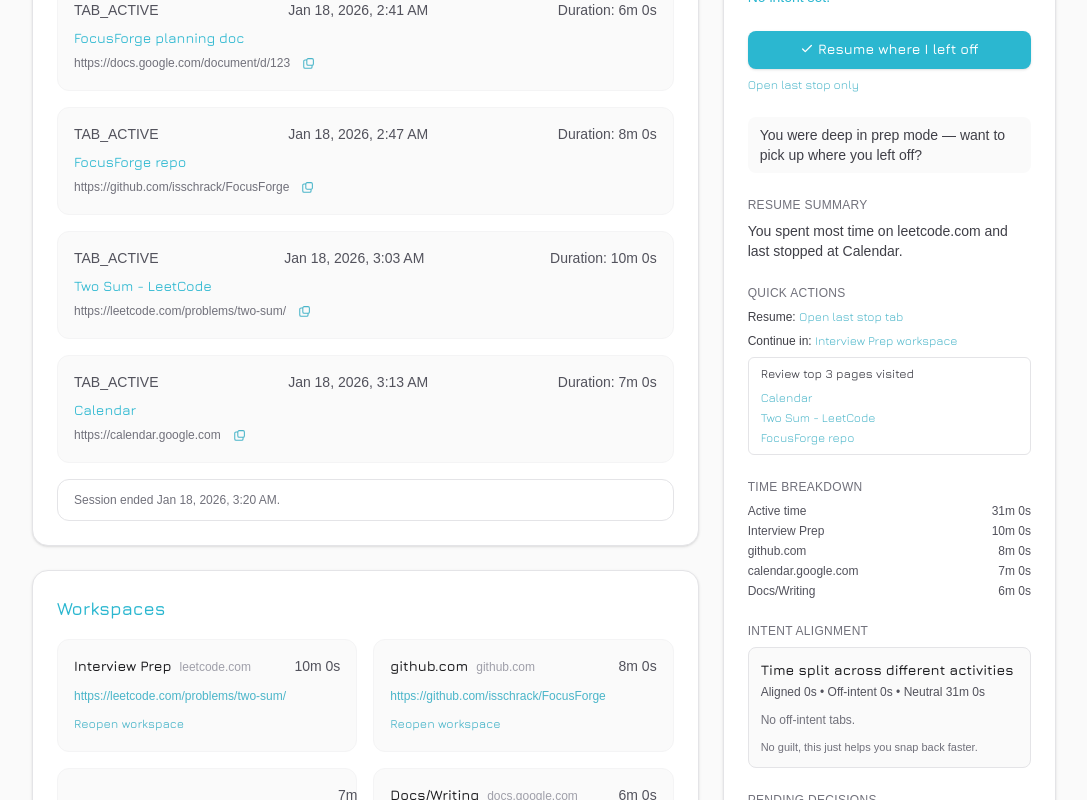
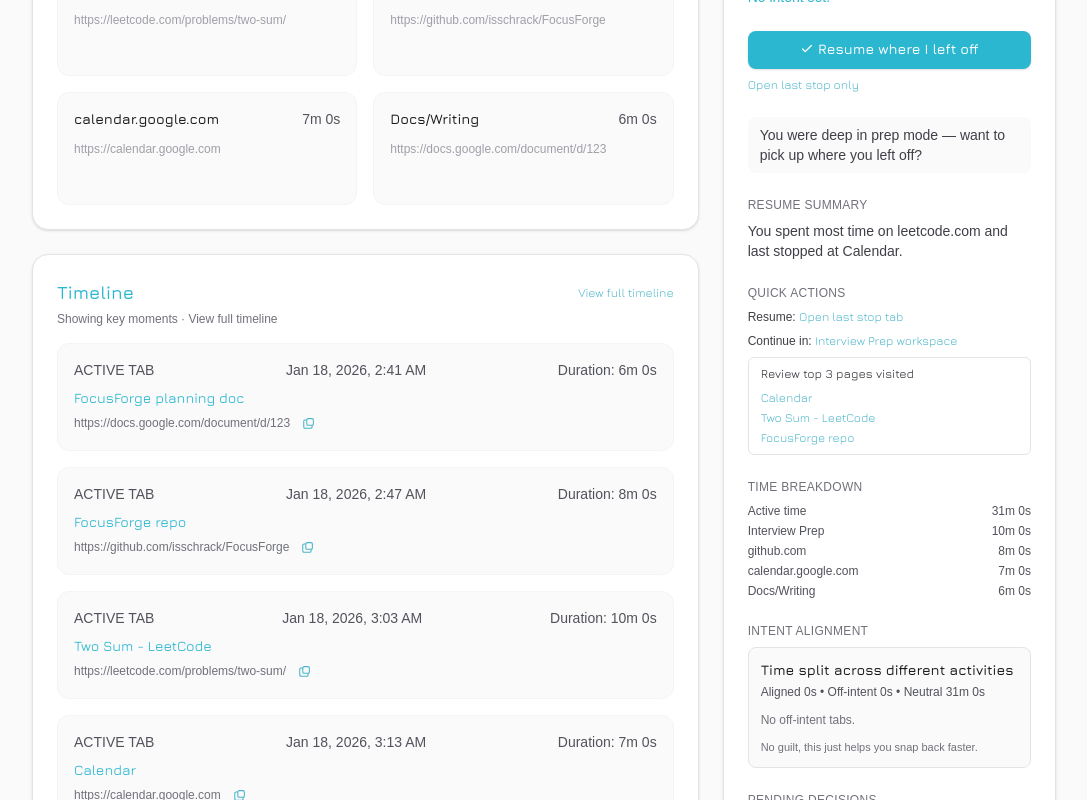
Before and after one commit to stripathy1999/FocusForge, a Next.js app: page /session/demo in a window 1280 px wide. Shown: the part 320-1120 px from the top of the page, without its empty margins (96-1183 px from the left). Built offline with nearby package versions, Linux system fonts and the light colour scheme.

Commit message:
Update SessionDetail: add hover effects, reorganize layout, and improve UI

```diff
--- a/app/session/_components/SessionDetail.tsx
+++ b/app/session/_components/SessionDetail.tsx
@@ -33,6 +33,13 @@
   const minutes = Math.floor(seconds / 60);
   const remainder = seconds % 60;
   return `${minutes}m ${remainder}s`;
+}
+
+function formatEventType(type: string) {
+  if (type === "TAB_ACTIVE") {
+    return "ACTIVE TAB";
+  }
+  return type;
 }
 
 export function SessionDetail({ session, computedSummary }: SessionDetailProps) {
@@ -76,6 +83,146 @@
         <section className="grid gap-6 lg:grid-cols-[2fr_1fr]">
           <div className="flex flex-col gap-6">
             <div className="rounded-2xl border border-zinc-200 bg-white p-6 shadow-sm">
+              <h2
+                className="text-lg font-semibold"
+                style={{ fontFamily: 'var(--font-jura), sans-serif', color: '#2BB7D0' }}
+              >
+                Workspaces
+              </h2>
+              {computedSummary.background && (
+                <label className="mt-3 inline-flex items-center gap-2 text-xs text-zinc-600">
+                  <input
+                    type="checkbox"
+                    checked={showBackground}
+                    onChange={(event) => setShowBackground(event.target.checked)}
+                  />
+                  Show Background/Auth (hidden by default)
+                </label>
+              )}
+              <div className="mt-4 grid gap-4 md:grid-cols-2">
+                {computedSummary.domains.length === 0 ? (
+                  <p className="text-sm text-zinc-500">
+                    No workspace data yet.
+                  </p>
+                ) : (
+                  computedSummary.domains.map((domain) => (
+                    <div
+                      key={domain.domain}
+                      className={`group rounded-xl border border-zinc-100 bg-zinc-50 p-4 transition-all duration-200 ${
+                        domain.topUrls.length > 0
+                          ? "cursor-pointer hover:border-[#2BB7D0] hover:bg-white hover:shadow-lg hover:scale-[1.02] hover:-translate-y-0.5"
+                          : ""
+                      }`}
+                      onClick={() => {
+                        if (domain.topUrls.length > 0) {
+                          handleReopen(domain.topUrls);
+                        }
+                      }}
+                    >
+                      <div className="flex items-center justify-between text-sm">
+                        <div>
+                          <span className="font-semibold font-jura">{domain.label}</span>
+                        </div>
+                        <span className="text-zinc-600">
+                          {formatDuration(domain.timeSec)}
+                        </span>
+                      </div>
+                      <div className="mt-3 flex flex-col gap-1 text-xs text-zinc-400">
+                        {domain.topUrls.length === 0 ? (
+                          <span>No URLs captured.</span>
+                        ) : (
+                          domain.topUrls.map((url) => (
+                            <a
+                              key={url}
+                              href={url}
+                              target="_blank"
+                              rel="noreferrer"
+                              className="truncate underline-offset-4 hover:underline text-zinc-400"
+                              onClick={(e) => e.stopPropagation()}
+                            >
+                              {url}
+                            </a>
+                          ))
+                        )}
+                      </div>
+                      {domain.topUrls.length > 0 && (
+                        <button
+                          type="button"
+                          className="mt-3 inline-flex items-center text-xs font-medium opacity-0 group-hover:opacity-100 transition-opacity duration-200"
+                          style={{ fontFamily: 'var(--font-jura), sans-serif', color: '#4AB5C9' }}
+                          onClick={(e) => {
+                            e.stopPropagation();
+                            handleReopen(domain.topUrls);
+                          }}
+                        >
+                          Click to reopen workspace
+                        </button>
+                      )}
+                    </div>
+                  ))
+                )}
+                {showBackground && computedSummary.background && (
+                  <div
+                    className={`group rounded-xl border border-dashed border-zinc-200 bg-white p-4 transition-all duration-200 ${
+                      computedSummary.background.topUrls.length > 0
+                        ? "cursor-pointer hover:border-[#2BB7D0] hover:bg-zinc-50 hover:shadow-lg hover:scale-[1.02] hover:-translate-y-0.5"
+                        : ""
+                    }`}
+                    onClick={() => {
+                      if (computedSummary.background && computedSummary.background.topUrls.length > 0) {
+                        handleReopen(computedSummary.background.topUrls);
+                      }
+                    }}
+                  >
+                    <div className="flex items-center justify-between text-sm">
+                      <div>
+                        <span className="font-semibold font-jura">
+                          {computedSummary.background.label}
+                        </span>
+                      </div>
+                      <span className="text-zinc-600">
+                        {formatDuration(computedSummary.background.timeSec)}
+                      </span>
+                    </div>
+                    <div className="mt-3 flex flex-col gap-1 text-xs text-zinc-400">
+                      {computedSummary.background.topUrls.length === 0 ? (
+                        <span>No URLs captured.</span>
+                      ) : (
+                        computedSummary.background.topUrls.map((url) => (
+                          <a
+                            key={url}
+                            href={url}
+                            target="_blank"
+                            rel="noreferrer"
+                            className="truncate underline-offset-4 hover:underline text-zinc-400"
+                            onClick={(e) => e.stopPropagation()}
+                          >
+                            {url}
+                          </a>
+                        ))
+                      )}
+                    </div>
+                    {computedSummary.background.topUrls.length > 0 && (
+                      <button
+                        type="button"
+                        className="mt-3 inline-flex items-center text-xs font-medium opacity-0 group-hover:opacity-100 transition-opacity duration-200"
+                        style={{ fontFamily: 'var(--font-jura), sans-serif', color: '#4AB5C9' }}
+                        onClick={(e) => {
+                          e.stopPropagation();
+                          if (computedSummary.background) {
+                            handleReopen(computedSummary.background.topUrls);
+                          }
+                        }}
+                      >
+                        Click to reopen workspace
+                      </button>
+                    )}
+                  </div>
+                )}
+              </div>
+            </div>
+
+            <div className="rounded-2xl border border-zinc-200 bg-white p-6 shadow-sm">
               <div className="flex items-center justify-between">
                 <h2
                   className="text-lg font-semibold"
@@ -106,7 +253,11 @@
                   keyTimeline.map((event) => (
                     <div
                       key={`${event.ts}-${event.type}`}
-                      className="rounded-xl border border-zinc-100 bg-zinc-50 p-4"
+                      className={`rounded-xl border border-zinc-100 bg-zinc-50 p-4 transition-all duration-200 ${
+                        event.url && event.type !== "BREAK"
+                          ? "hover:border-[#2BB7D0] hover:bg-white hover:shadow-lg hover:scale-[1.02] hover:-translate-y-0.5"
+                          : "hover:border-zinc-200 hover:bg-white hover:shadow-md"
+                      }`}
                     >
                       {event.type === "BREAK" ? (
                         <div className="text-xs text-zinc-500">
@@ -118,7 +269,7 @@
                       ) : (
                         <>
                           <div className="flex flex-wrap items-center justify-between gap-2 text-sm text-zinc-600">
-                            <span>{event.type}</span>
+                            <span>{formatEventType(event.type)}</span>
                             <span>{formatDate(event.ts)}</span>
                             <span>
                               Duration: {formatDuration(event.durationSec)}
@@ -135,9 +286,10 @@
                                   type="button"
                                   className="flex-shrink-0 rounded p-1 hover:bg-zinc-200 transition-colors"
                                   title="Copy URL"
-                                  onClick={() =>
-                                    navigator.clipboard.writeText(event.url)
-                                  }
+                                  onClick={(e) => {
+                                    e.stopPropagation();
+                                    navigator.clipboard.writeText(event.url);
+                                  }}
                                 >
                                   <svg
                                     width="14"
@@ -174,114 +326,6 @@
                 {session.status === "auto_ended" && (
                   <div className="rounded-xl border border-zinc-200 bg-white px-4 py-3 text-xs text-zinc-500">
                     Session auto-ended after inactivity.
-                  </div>
-                )}
-              </div>
-            </div>
-
-            <div className="rounded-2xl border border-zinc-200 bg-white p-6 shadow-sm">
-              <h2
-                className="text-lg font-semibold"
-                style={{ fontFamily: 'var(--font-jura), sans-serif', color: '#2BB7D0' }}
-              >
-                Workspaces
-              </h2>
-              {computedSummary.background && (
-                <label className="mt-3 inline-flex items-center gap-2 text-xs text-zinc-600">
-                  <input
-                    type="checkbox"
-                    checked={showBackground}
-                    onChange={(event) => setShowBackground(event.target.checked)}
-                  />
-                  Show Background/Auth (hidden by default)
-                </label>
-              )}
-              <div className="mt-4 grid gap-4 md:grid-cols-2">
-                {computedSummary.domains.length === 0 ? (
-                  <p className="text-sm text-zinc-500">
-                    No workspace data yet.
-                  </p>
-                ) : (
-                  computedSummary.domains.map((domain) => (
-                    <div
-                      key={domain.domain}
-                      className="rounded-xl border border-zinc-100 bg-zinc-50 p-4"
-                    >
-                      <div className="flex items-center justify-between text-sm">
-                        <div>
-                          <span className="font-semibold font-jura">{domain.label}</span>
-                          <span className="ml-2 text-xs text-zinc-400">
-                            {domain.domain}
-                          </span>
-                        </div>
-                        <span className="text-zinc-600">
-                          {formatDuration(domain.timeSec)}
-                        </span>
-                      </div>
-                      <div className="mt-3 flex flex-col gap-1 text-xs text-zinc-600">
-                        {domain.topUrls.length === 0 ? (
-                          <span>No URLs captured.</span>
-                        ) : (
-                          domain.topUrls.map((url) => (
-                            <a
-                              key={url}
-                              href={url}
-                              target="_blank"
-                              rel="noreferrer"
-                              className="truncate underline-offset-4 hover:underline"
-                              style={{ color: '#4AB5C9' }}
-                            >
-                              {url}
-                            </a>
-                          ))
-                        )}
-                      </div>
-                      {domain.topUrls.length > 0 && (
-                        <button
-                          type="button"
-                          className="mt-3 inline-flex items-center text-xs font-medium underline-offset-4 hover:underline"
-                          style={{ fontFamily: 'var(--font-jura), sans-serif', color: '#4AB5C9' }}
-                          onClick={() => handleReopen(domain.topUrls)}
-                        >
-                          Reopen workspace
-                        </button>
-                      )}
-                    </div>
-                  ))
-                )}
-                {showBackground && computedSummary.background && (
-                  <div className="rounded-xl border border-dashed border-zinc-200 bg-white p-4">
-                    <div className="flex items-center justify-between text-sm">
-                      <div>
-                        <span className="font-semibold font-jura">
-                          {computedSummary.background.label}
-                        </span>
-                        <span className="ml-2 text-xs text-zinc-400">
-                          {computedSummary.background.domains.join(", ")}
-                        </span>
-                      </div>
-                      <span className="text-zinc-600">
-                        {formatDuration(computedSummary.background.timeSec)}
-                      </span>
-                    </div>
-                    <div className="mt-3 flex flex-col gap-1 text-xs text-zinc-600">
-                      {computedSummary.background.topUrls.length === 0 ? (
-                        <span>No URLs captured.</span>
-                      ) : (
-                        computedSummary.background.topUrls.map((url) => (
-                          <a
-                            key={url}
-                            href={url}
-                            target="_blank"
-                            rel="noreferrer"
-                            className="truncate underline-offset-4 hover:underline"
-                            style={{ color: '#5BC5D9' }}
-                          >
-                            {url}
-                          </a>
-                        ))
-                      )}
-                    </div>
                   </div>
                 )}
               </div>
```
